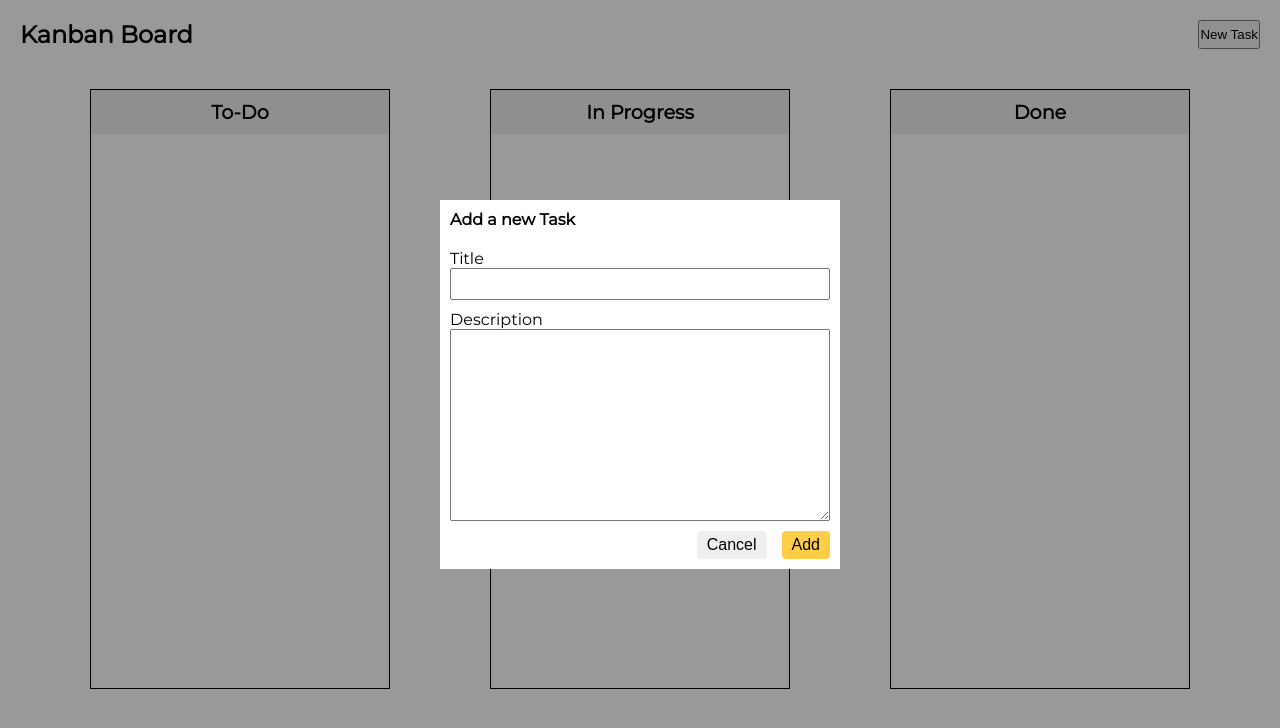
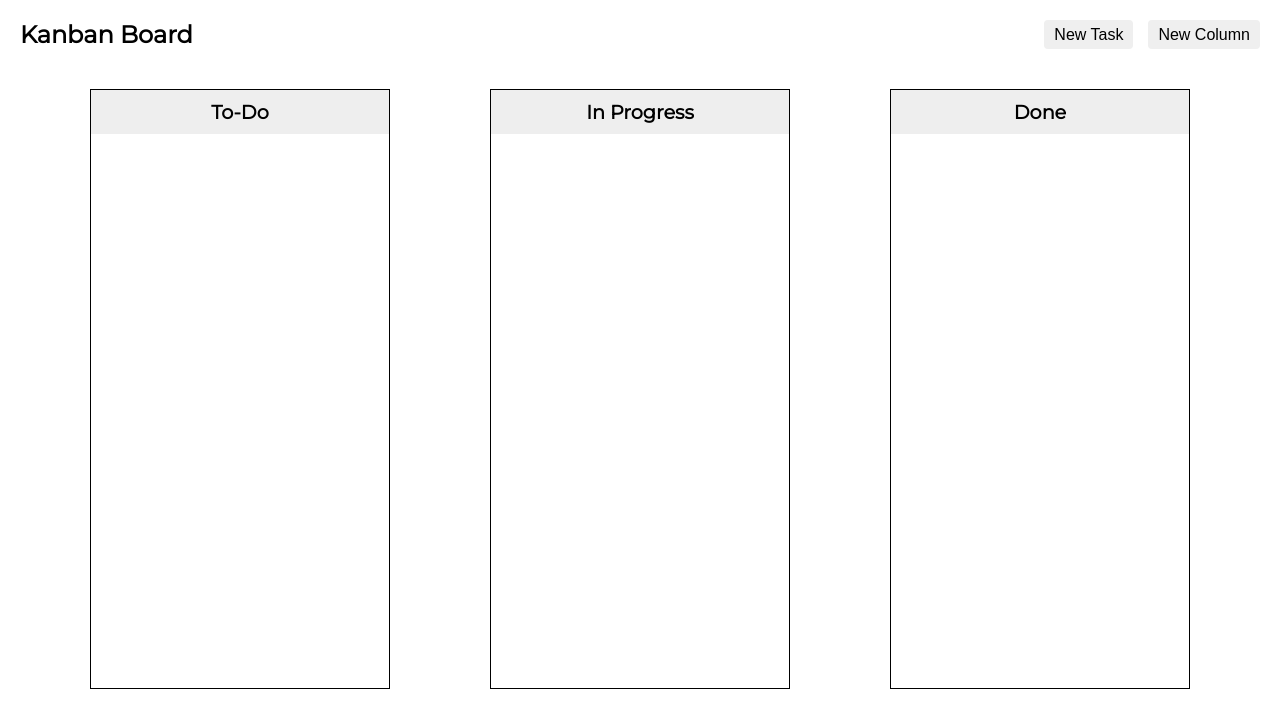
Before and after one commit to ilyas-sov/kanban-board, a React (Create React App) app: page / in a window 1280 px wide. Shown: the top 728 px of the page. Built offline with nearby package versions, Linux system fonts and the light colour scheme.

Commit message:
Header.tsx: add 'New Column' button

```diff
--- a/src/components/Header.tsx
+++ b/src/components/Header.tsx
@@ -3,11 +3,15 @@ import classes from "./Header.module.scss";
 import NewTaskDialog from "./NewTaskDialog";
 
 function Header() {
-  const [dialogIsOpen, setDialogIsOpen] = useState(true);
+  const [dialogIsOpen, setDialogIsOpen] = useState(false);
+
   return (
     <header className={classes.header}>
       <h1>Kanban Board</h1>
-      <button onClick={() => setDialogIsOpen(true)}>New Task</button>
+      <div className={classes.actions}>
+        <button onClick={() => setDialogIsOpen(true)}>New Task</button>
+        <button onClick={() => {}}>New Column</button>
+      </div>
       {dialogIsOpen && <NewTaskDialog onClose={() => setDialogIsOpen(false)} />}
     </header>
   );
```
